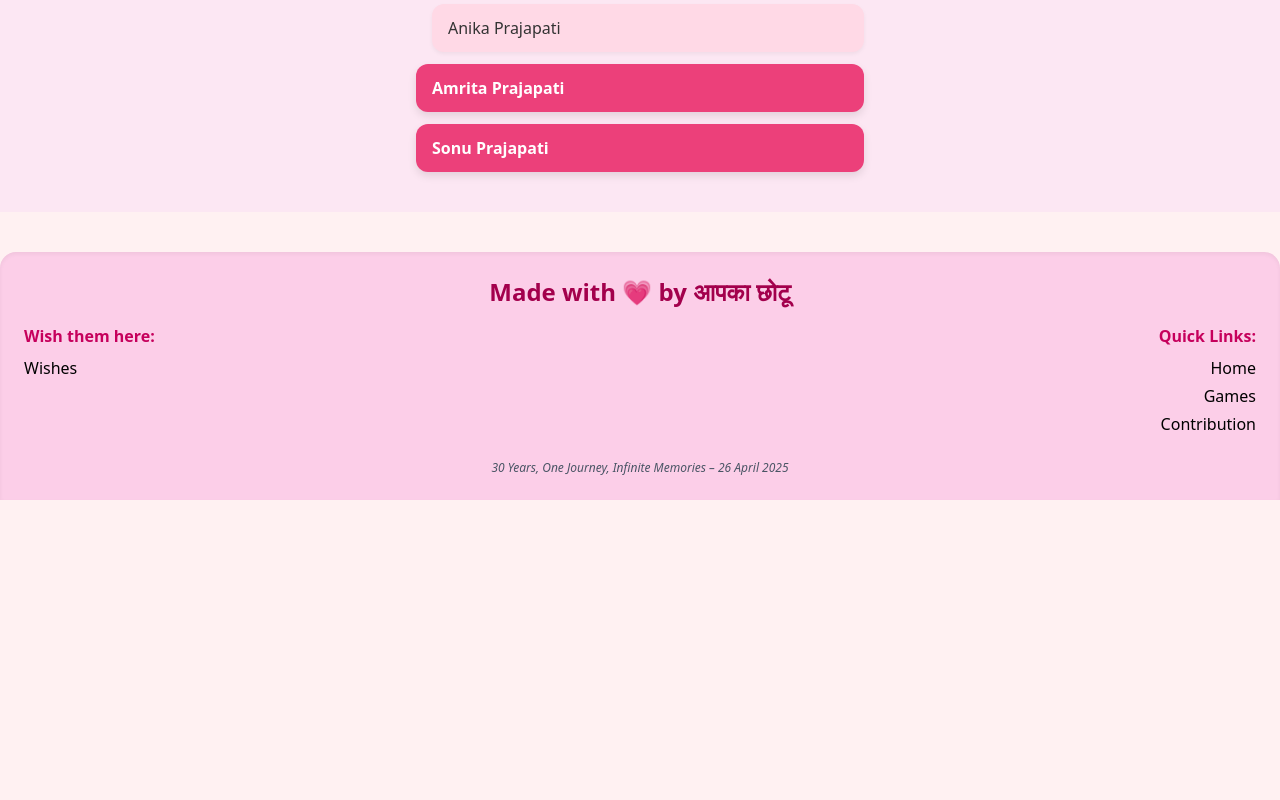
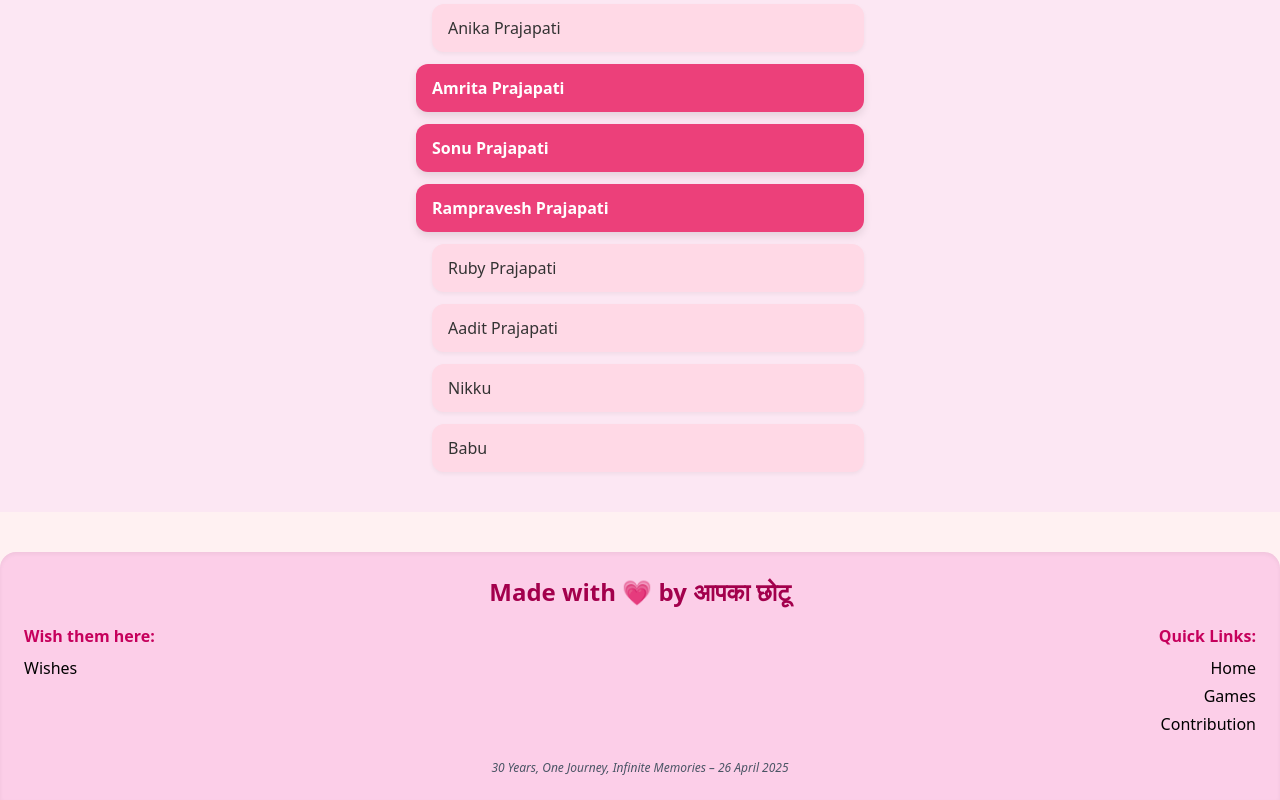
Before and after one commit to Ritesh381/mom-dad-wedding-anniversary, a React (Vite) app: page /contribution in a window 1280 px wide. Shown: the part 1488-2288 px from the top of the page. Before the commit the page ends 1988 px from the top, so only its background shows below. Built offline with nearby package versions, Linux system fonts and the light colour scheme.

Commit message:
Added rampravesh mama family in contribution

```diff
--- a/src/components/Contributions.jsx
+++ b/src/components/Contributions.jsx
@@ -43,6 +43,12 @@ function Contributions() {
         <li className="family-head">Amrita Prajapati</li>
 
         <li className="family-head">Sonu Prajapati</li>
+
+        <li className='family-head'>Rampravesh Prajapati</li>
+        <li className='family-member'>Ruby Prajapati</li>
+        <li className='family-member'>Aadit Prajapati</li>
+        <li className='family-member'>Nikku</li>
+        <li className='family-member'>Babu</li>
       </ul>
     </div>
   );
```
